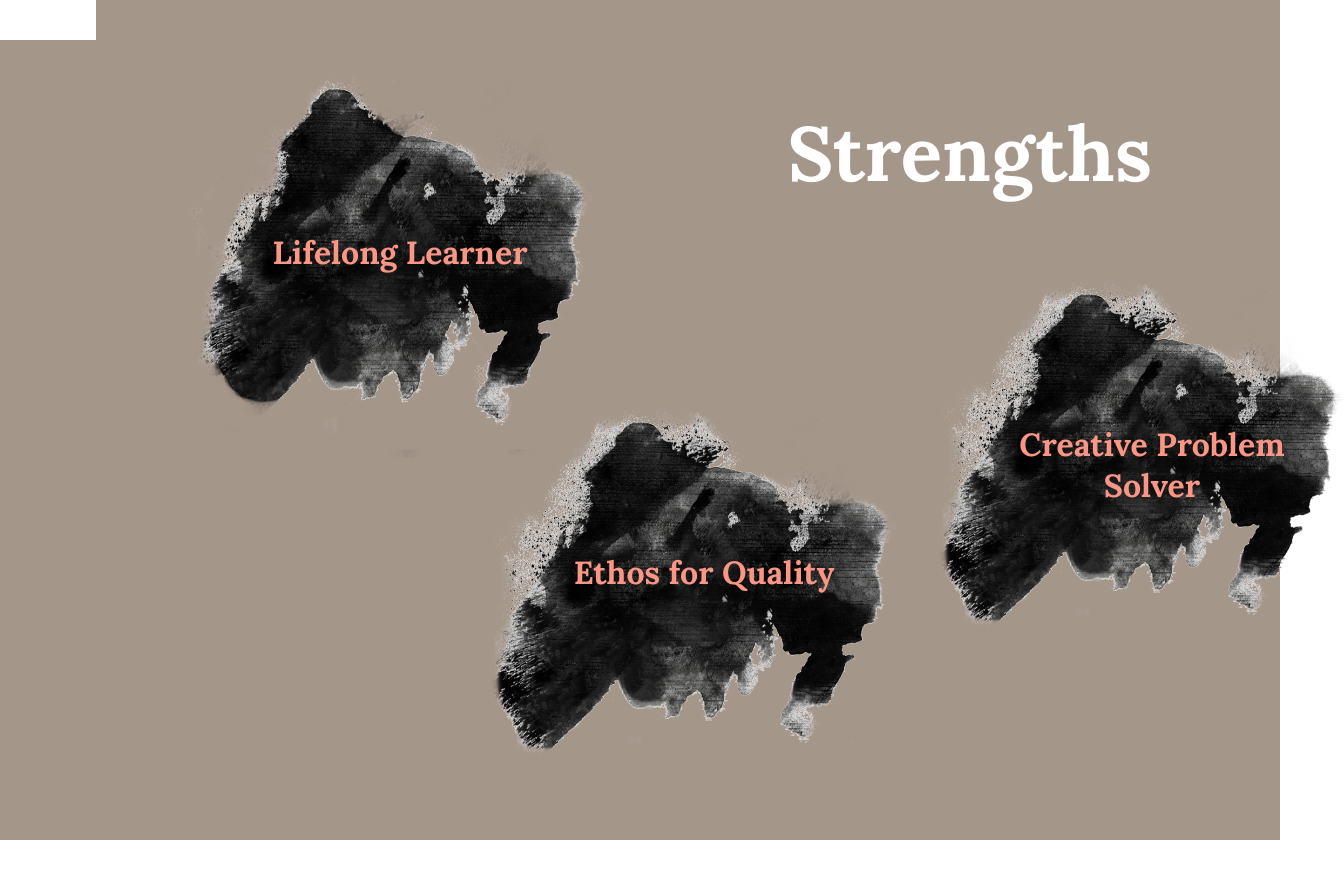
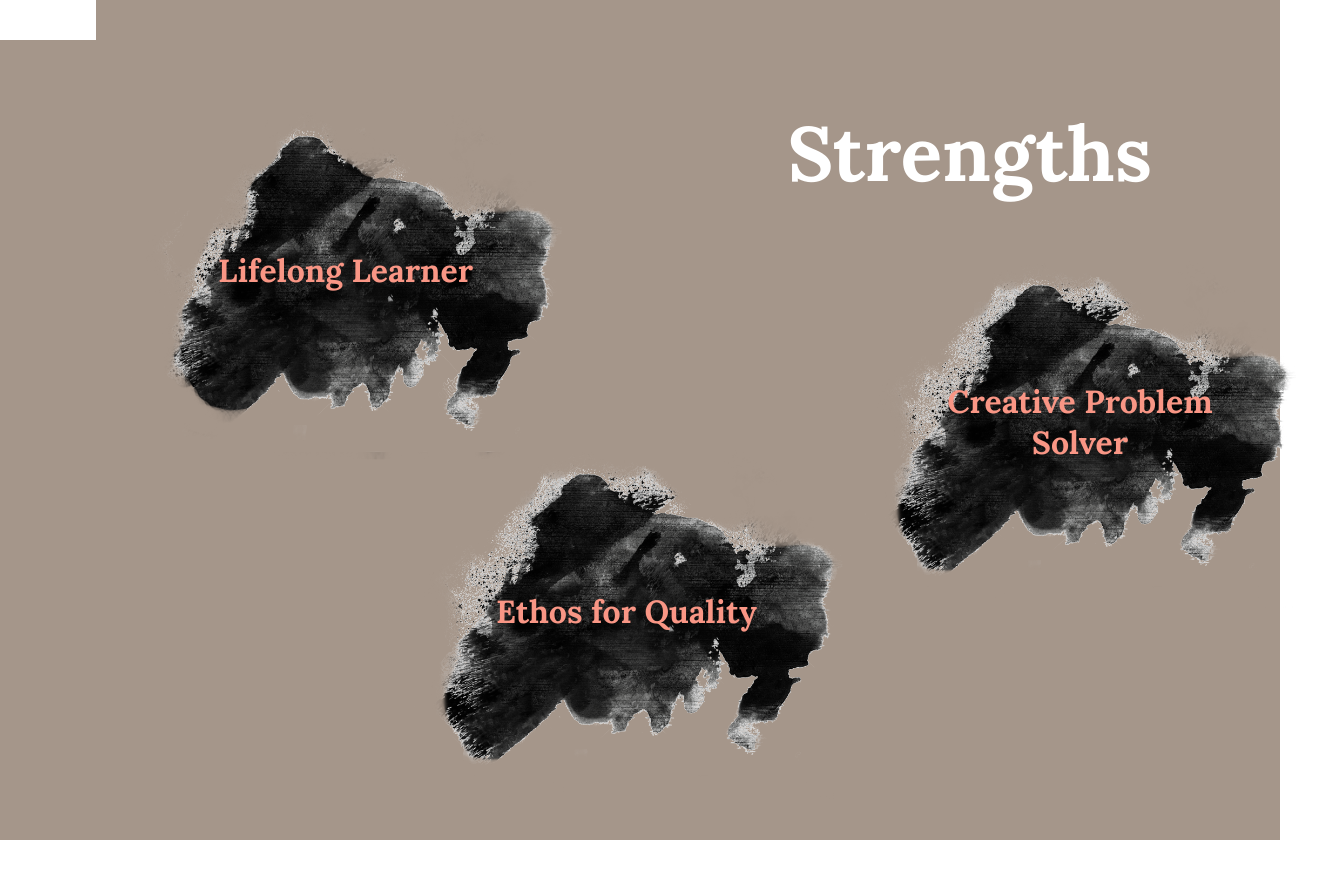
Before and after one commit to DannieSchu/portfolio, a React app: page / in a window 1280 px wide. Shown: the part 1560-2439 px from the top of the page, 1344 px wide, since content can reach past the window. Built offline with nearby package versions, Linux system fonts and the light colour scheme.

Commit message:
adjust Strengths styling to use flexbox and transform

```diff
--- a/src/components/About/Strengths.css
+++ b/src/components/About/Strengths.css
@@ -4,13 +4,14 @@
   height: 100vh;
 
   .element {
+    display: flex;
+    align-items: center;
+    justify-content: center;
+    flex-direction: column;
     width: 27rem;
-    height: 27rem;
 
     img {
       width: 100%;
-      height: 100%;
-      position: relative;
       transition: all .5s ease-in-out;
     }
 
@@ -44,38 +45,14 @@
   }
 }
 
-.learner {
-  img {
-    top: -7rem;
-    left: 10rem;
+  .learner {
+    transform: translate(30%, -15%);
   }
 
-  .content {
-    top: 10rem;
-    left: 16rem;
-  }
-}
-
-.quality {
-  img {
-    top: -13rem;
-    left: 29rem;
+  .quality {
+    transform: translate(95%, -25%);
   }
 
-  .content {
-    top: 30rem;
-    left: 35rem;
+  .problemSolver {
+    transform: translate(200%, -175%);
   }
-}
-
-.problemSolver {
-  img {
-    top: -48rem;
-    left: 57rem;
-  }
-
-  .content {
-    top: 22rem;
-    left: 63rem;
-  }
-}
```
